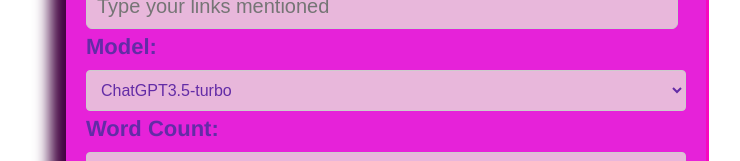
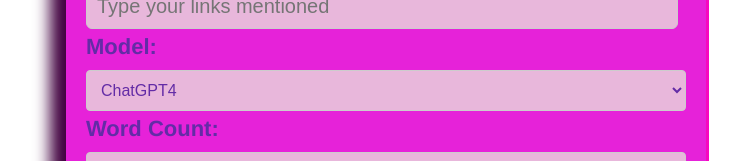
Before and after one commit to jasonhand/generative-debrief, a React (Create React App) app: page / in a window 1280 px wide. Shown: the part 739-900 px from the top of the page, without its empty margins (254-994 px from the left). Built offline with nearby package versions, Linux system fonts and the light colour scheme.

Commit message:
Bug fixes to Word Count dropdown

```diff
--- a/src/App.js
+++ b/src/App.js
@@ -126,9 +126,9 @@
           <label>Links:</label>
           <input type="text" name="links" placeholder="Type your links mentioned" onChange={handleChange} />
           <label htmlFor="model">Model:</label>
-            <select id="model" name="model" defaultValue="ChatGPT4" onChange={handleChange}>
+            <select id="model" name="model" defaultValue="gpt-4" onChange={handleChange}>
               <option value="gpt-3.5-turbo">ChatGPT3.5-turbo</option>
-              <option value="gpt4">ChatGPT4</option>
+              <option value="gpt-4">ChatGPT4</option>
             </select>
             <label htmlFor="word_count">Word Count:</label>
             <select id="word_count" name="word_count" defaultValue="500" onChange={handleChange}>
```
